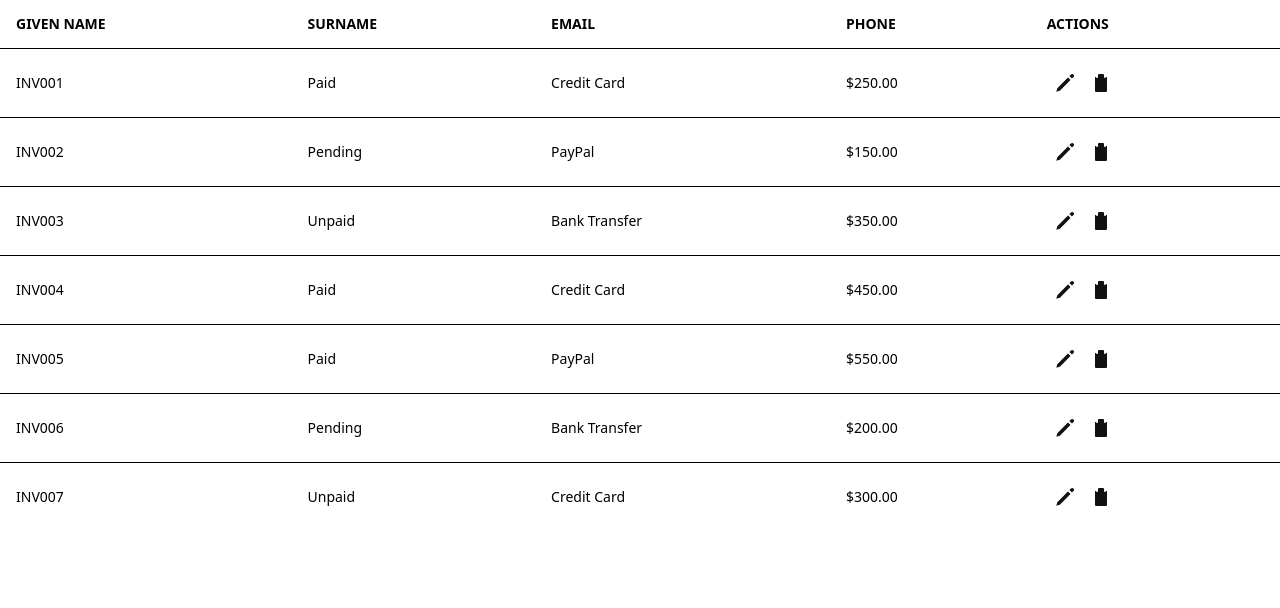
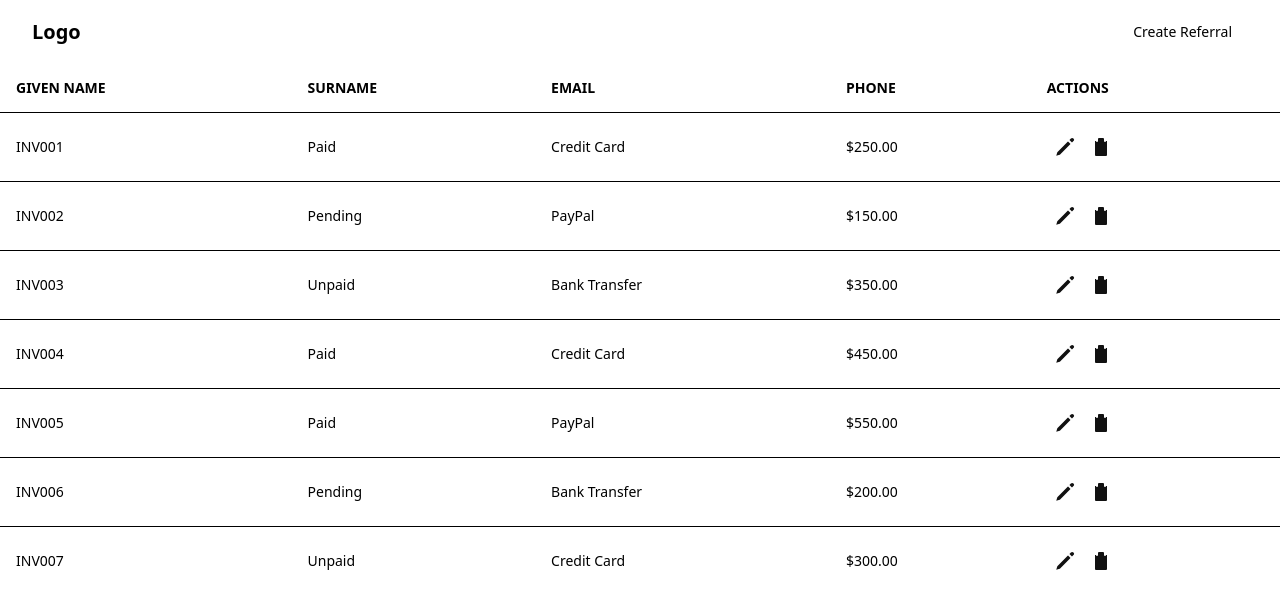
Before and after one commit to xxerick12xx/coding-sample, a React (Vite) app in the folder client/: page / in a window 1280 px wide. Shown: the top 608 px of the page. Built offline with nearby package versions, Linux system fonts and the light colour scheme.

Commit message:
add navigation

```diff
--- a/client/src/App.tsx
+++ b/client/src/App.tsx
@@ -1,8 +1,10 @@
 import { BrowserRouter, Routes, Route } from "react-router";
 import { TablePage } from "./pages/";
+import { Header } from "./components";
 function App() {
   return (
     <BrowserRouter>
+      <Header />
       <Routes>
         <Route index element={<TablePage />} />
       </Routes>
--- a/client/src/components/header/index.tsx
+++ b/client/src/components/header/index.tsx
@@ -0,0 +1,62 @@
+import { useState } from "react";
+import { Menu, X } from "lucide-react";
+import { NavLink } from "react-router";
+import { Button } from "./../../ui";
+
+const NavItem = ({
+  href,
+  children,
+}: {
+  href: string;
+  children: React.ReactNode;
+}) => (
+  <Button variant="ghost">
+    <NavLink to={href}>{children}</NavLink>
+  </Button>
+);
+
+export const Header = () => {
+  const [isOpen, setIsOpen] = useState(false);
+
+  return (
+    <nav className="bg-background">
+      <div className="max-w-screen-2xl mx-auto px-4 sm:px-6 lg:px-8">
+        <div className="flex items-center justify-between h-16">
+          <div className="flex items-center">
+            <div className="flex-shrink-0">
+              <NavLink to="/" className="text-xl font-bold">
+                Logo
+              </NavLink>
+            </div>
+          </div>
+          <div className="hidden md:block">
+            <NavItem href="/create">Create Referral</NavItem>
+          </div>
+          <div className="-mr-2 flex md:hidden">
+            <Button
+              onClick={() => setIsOpen(!isOpen)}
+              variant="primary"
+              aria-controls="mobile-menu"
+              aria-expanded="false"
+            >
+              <span className="sr-only">Open main menu</span>
+              {isOpen ? (
+                <X className="block h-6 w-6" aria-hidden="true" />
+              ) : (
+                <Menu className="block h-6 w-6" aria-hidden="true" />
+              )}
+            </Button>
+          </div>
+        </div>
+      </div>
+
+      {isOpen && (
+        <div className="md:hidden bg-background" id="mobile-menu">
+          <div className="pt-4 pb-3 border-t border-blue-700 flex flex-col">
+            <NavItem href="/create">Create Referral</NavItem>
+          </div>
+        </div>
+      )}
+    </nav>
+  );
+};
--- a/client/src/components/index.ts
+++ b/client/src/components/index.ts
@@ -0,0 +1 @@
+export * from "./header";
```
